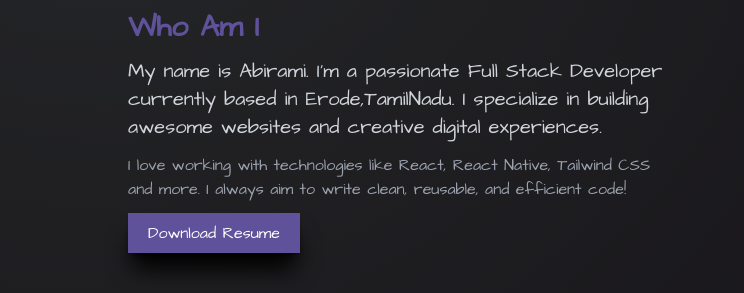
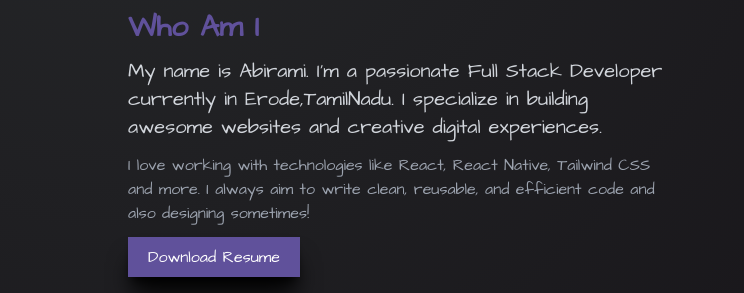
Before and after one commit to Abiingit/Portfolio, a website: page index.html in a window 1280 px wide. Shown: the part 1043-1336 px from the top of the page, 536-1280 px from the left. Drawn offline with nearby package versions, Linux system fonts and the light colour scheme; some packages are replaced by stand-ins of ours; a script that the page names is missing.

Commit message:
changed some descriptions

```diff
--- a/index.html
+++ b/index.html
@@ -139,12 +139,12 @@
       </div>
       <h2 class="text-3xl font-bold text-[#60519b]" data-aos="fade-up" data-aos-delay="700">Who Am I</h2>
       <p class="text-gray-300 text-xl" data-aos="fade-up" data-aos-delay="800">
-        My name is Abirami. I'm a passionate Full Stack Developer currently based in Erode,TamilNadu.
+        My name is Abirami. I'm a passionate Full Stack Developer currently in Erode,TamilNadu.
         I specialize in building awesome websites and creative digital experiences.
       </p>
       <p class="text-gray-400" data-aos="fade-up" data-aos-delay="900">
         I love working with technologies like React, React Native, Tailwind CSS and more.
-        I always aim to write clean, reusable, and efficient code!
+        I always aim to write clean, reusable, and efficient code and also designing sometimes!
       </p>
       <a href="./assets/Abirami_Resume.pdf" download
          class="inline-block mt-4 shadow-xl shadow-[#000] drop-shadow-md px-5 py-2 bg-[#60519b] hover:bg-white hover:text-black transition transform hover:scale-105 duration-200"
```
